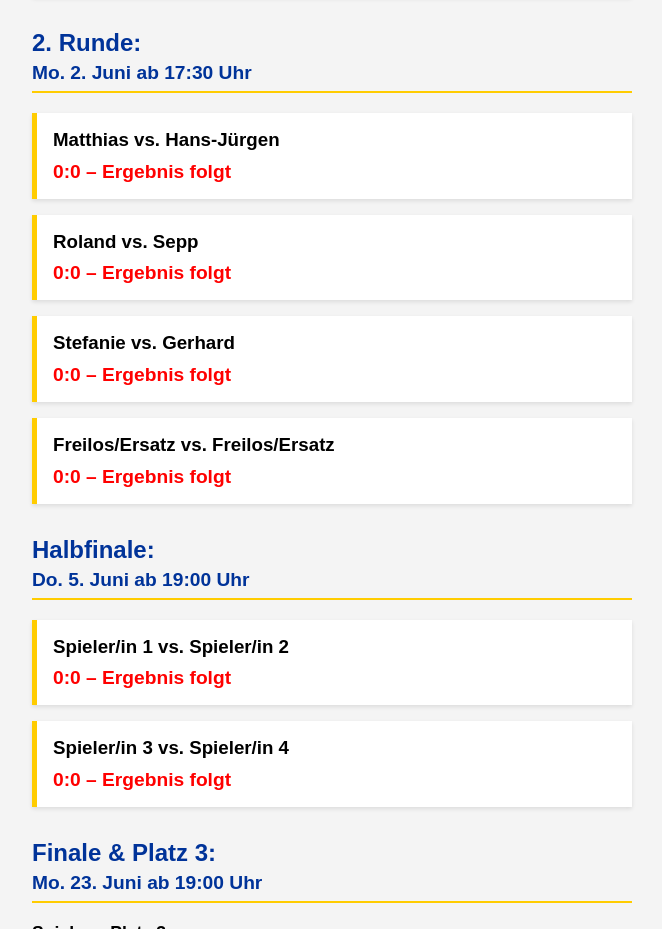
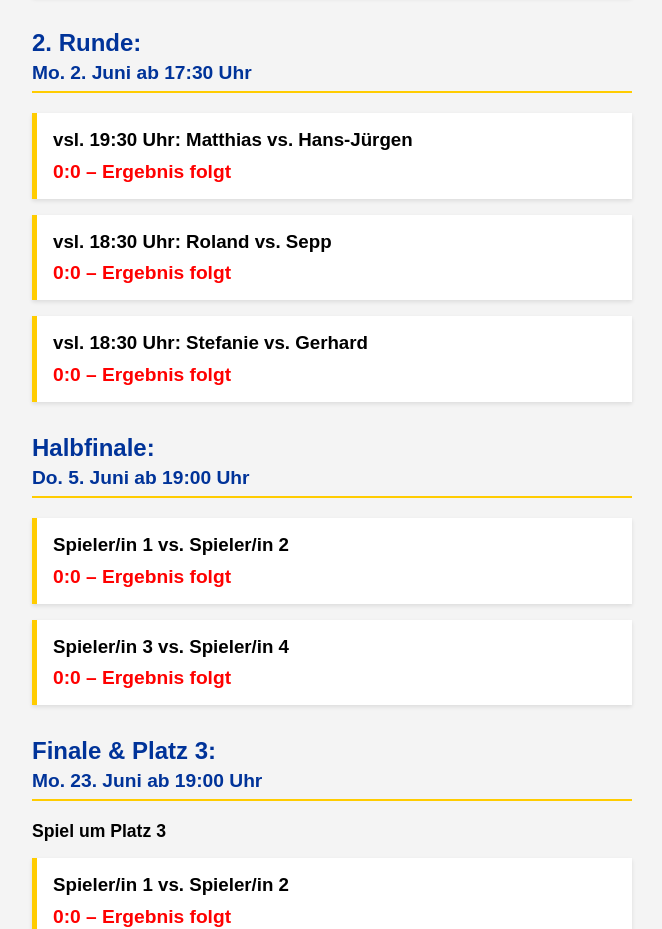
Before and after one commit to tsv-ug-kegeln/pokalkegeln-2025, a plain HTML site: page index.html in a window 1280 px wide. Shown: the part 840-1769 px from the top of the page, without its empty margins (308-970 px from the left). Drawn offline with Linux system fonts and the light colour scheme.

Commit message:
index.html aktualisieren

```diff
--- a/index.html
+++ b/index.html
@@ -113,10 +113,9 @@
     ];
 
     const round2Matches = [
-      { player1: "Matthias", player2: "Hans-Jürgen" },
-      { player1: "Roland", player2: "Sepp" },
-      { player1: "Stefanie", player2: "Gerhard" },
-      { player1: "Freilos/Ersatz", player2: "Freilos/Ersatz" }
+      { time: "vsl. 19:30 Uhr", player1: "Matthias", player2: "Hans-Jürgen" },
+      { time: "vsl. 18:30 Uhr", player1: "Roland", player2: "Sepp" },
+      { time: "vsl. 18:30 Uhr", player1: "Stefanie", player2: "Gerhard" },
     ];
 
     const round3Matches = [
```
